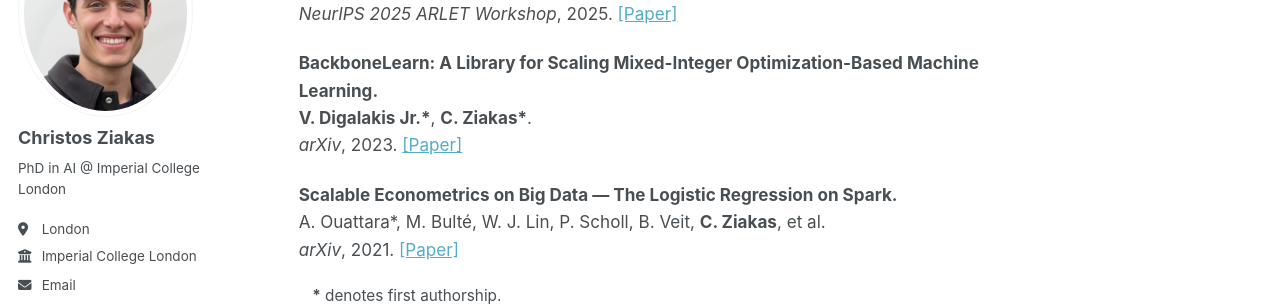
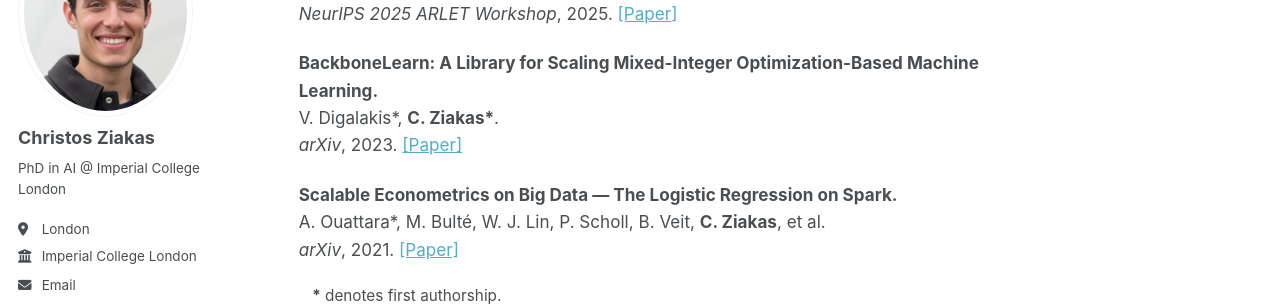
Before and after one commit to chziakas/chziakas.github.io, a Jekyll site: the page built from _pages/about.md, in a window 1280 px wide and 900 px high, scrolled down 720 px. Shown: the part 191-497 px from the top of the window. Built offline with Jekyll 4.4.1, drawn with Linux system fonts in a browser that asks for light colours; some web fonts are replaced; a script that is not in the unit is left out.

Commit message:
feat:publicataions

```diff
--- a/_pages/about.md
+++ b/_pages/about.md
@@ -46,7 +46,7 @@ E. Thornley*, A. Roman*, <b>C. Ziakas*</b>, L. Ho, L. Thomson.<br>
 
 <p>
 <b>BackboneLearn: A Library for Scaling Mixed-Integer Optimization-Based Machine Learning.</b><br>
-<b>V. Digalakis Jr.*</b>, <b>C. Ziakas*</b>.<br>
+V. Digalakis*, <b>C. Ziakas*</b>.<br>
 <i>arXiv</i>, 2023. <a href="https://arxiv.org/abs/2311.13695">[Paper]</a>
 </p>
 
```
